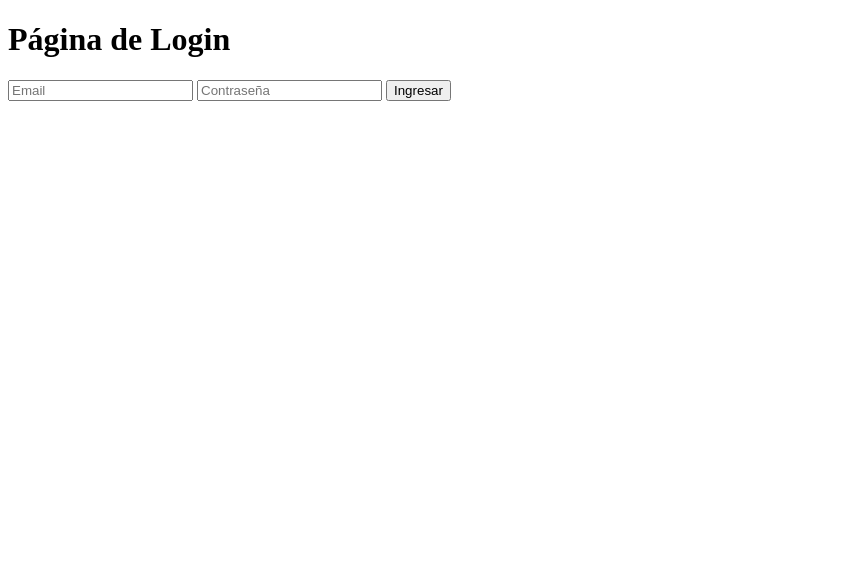
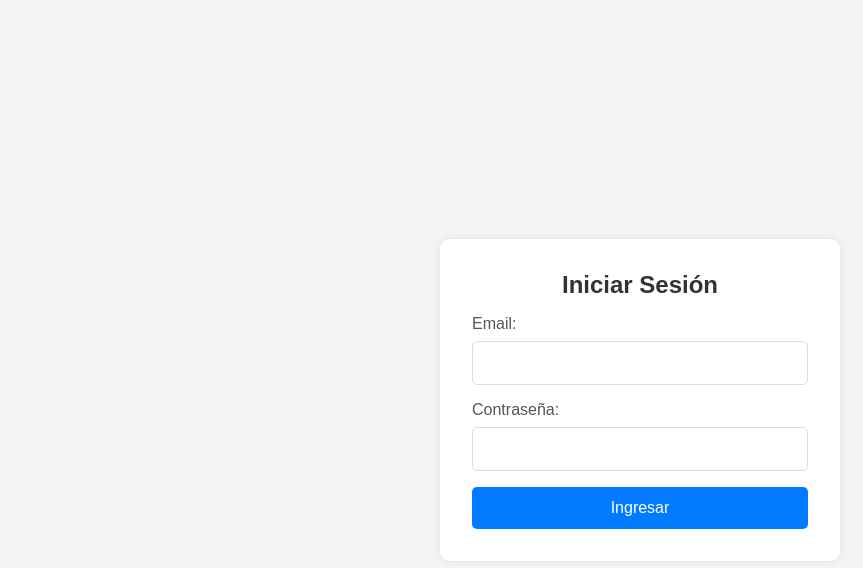
Before and after one commit to Hipnosss/proyecto-colaborativo-simulado, a plain HTML site: page login.html in a window 1280 px wide. Shown: the whole page, without its empty margins (0-863 px from the left). Drawn offline with Linux system fonts and the light colour scheme.

Commit message:
style: añadir estilos modernos y gradientes

```diff
--- a/login.css
+++ b/login.css
@@ -1,6 +1,60 @@
-body {
-    font-family: Arial;
+/* login.css - Estilos mejorados para login */
+.login-container {
+    background: linear-gradient(135deg, #667eea 0%, #764ba2 100%);
+    padding: 2rem;
+    border-radius: 15px;
+    box-shadow: 0 10px 30px rgba(0,0,0,0.3);
+    width: 100%;
     max-width: 400px;
-    margin: 0 auto;
-    padding: 20px;
+    color: white;
 }
+
+.login-container h2 {
+    text-align: center;
+    margin-bottom: 1.5rem;
+    font-size: 1.8rem;
+}
+
+.form-group {
+    margin-bottom: 1.5rem;
+}
+
+label {
+    display: block;
+    margin-bottom: 0.5rem;
+    font-weight: 500;
+}
+
+input {
+    width: 100%;
+    padding: 0.75rem;
+    border: none;
+    border-radius: 8px;
+    font-size: 1rem;
+    background: rgba(255,255,255,0.9);
+}
+
+input:focus {
+    outline: none;
+    background: white;
+    box-shadow: 0 0 0 3px rgba(255,255,255,0.3);
+}
+
+button {
+    width: 100%;
+    padding: 0.75rem;
+    background: #f59e0b;
+    color: white;
+    border: none;
+    border-radius: 8px;
+    font-size: 1rem;
+    font-weight: 600;
+    cursor: pointer;
+    transition: all 0.3s ease;
+}
+
+button:hover {
+    background: #d97706;
+    transform: translateY(-2px);
+    box-shadow: 0 5px 15px rgba(0,0,0,0.2);
+}
--- a/login.html
+++ b/login.html
@@ -1,14 +1,76 @@
 <!DOCTYPE html>
-<html>
+<html lang="es">
 <head>
-    <title>Login</title>
+    <meta charset="UTF-8">
+    <meta name="viewport" content="width=device-width, initial-scale=1.0">
+    <title>Login - Proyecto Colaborativo</title>
+    <style>
+        * { margin: 0; padding: 0; box-sizing: border-box; }
+        body {
+            font-family: Arial, sans-serif;
+            background: #f5f5f5;
+            display: flex;
+            justify-content: center;
+            align-items: center;
+            min-height: 100vh;
+        }
+        .login-container {
+            background: white;
+            padding: 2rem;
+            border-radius: 10px;
+            box-shadow: 0 0 10px rgba(0,0,0,0.1);
+            width: 100%;
+            max-width: 400px;
+        }
+        h2 {
+            text-align: center;
+            margin-bottom: 1rem;
+            color: #333;
+        }
+        .form-group {
+            margin-bottom: 1rem;
+        }
+        label {
+            display: block;
+            margin-bottom: 0.5rem;
+            color: #555;
+        }
+        input {
+            width: 100%;
+            padding: 0.75rem;
+            border: 1px solid #ddd;
+            border-radius: 5px;
+            font-size: 1rem;
+        }
+        button {
+            width: 100%;
+            padding: 0.75rem;
+            background: #007bff;
+            color: white;
+            border: none;
+            border-radius: 5px;
+            font-size: 1rem;
+            cursor: pointer;
+        }
+        button:hover {
+            background: #0056b3;
+        }
+    </style>
 </head>
 <body>
-    <h1>Página de Login</h1>
-    <form>
-        <input type="email" placeholder="Email">
-        <input type="password" placeholder="Contraseña">
-        <button>Ingresar</button>
-    </form>
+    <div class="login-container">
+        <h2>Iniciar Sesión</h2>
+        <form>
+            <div class="form-group">
+                <label for="email">Email:</label>
+                <input type="email" id="email" required>
+            </div>
+            <div class="form-group">
+                <label for="password">Contraseña:</label>
+                <input type="password" id="password" required>
+            </div>
+            <button type="submit">Ingresar</button>
+        </form>
+    </div>
 </body>
 </html>
```
